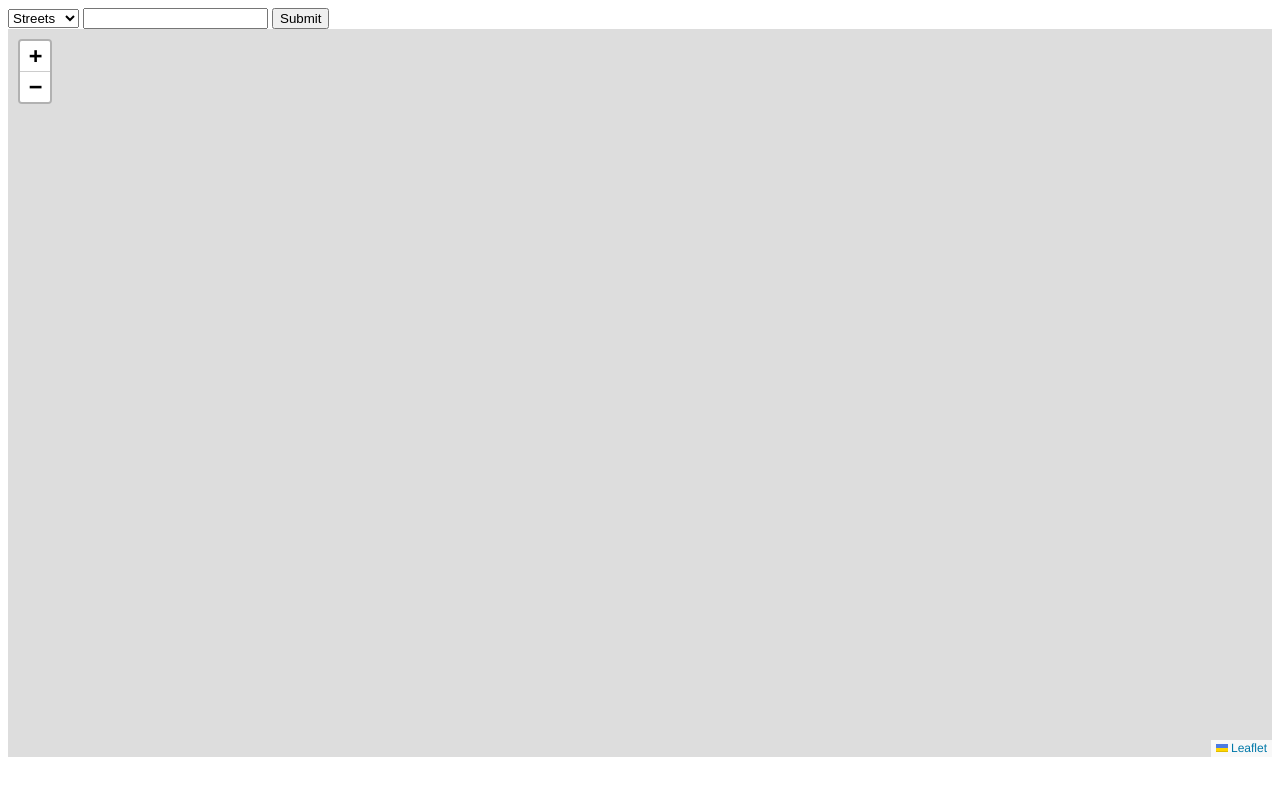
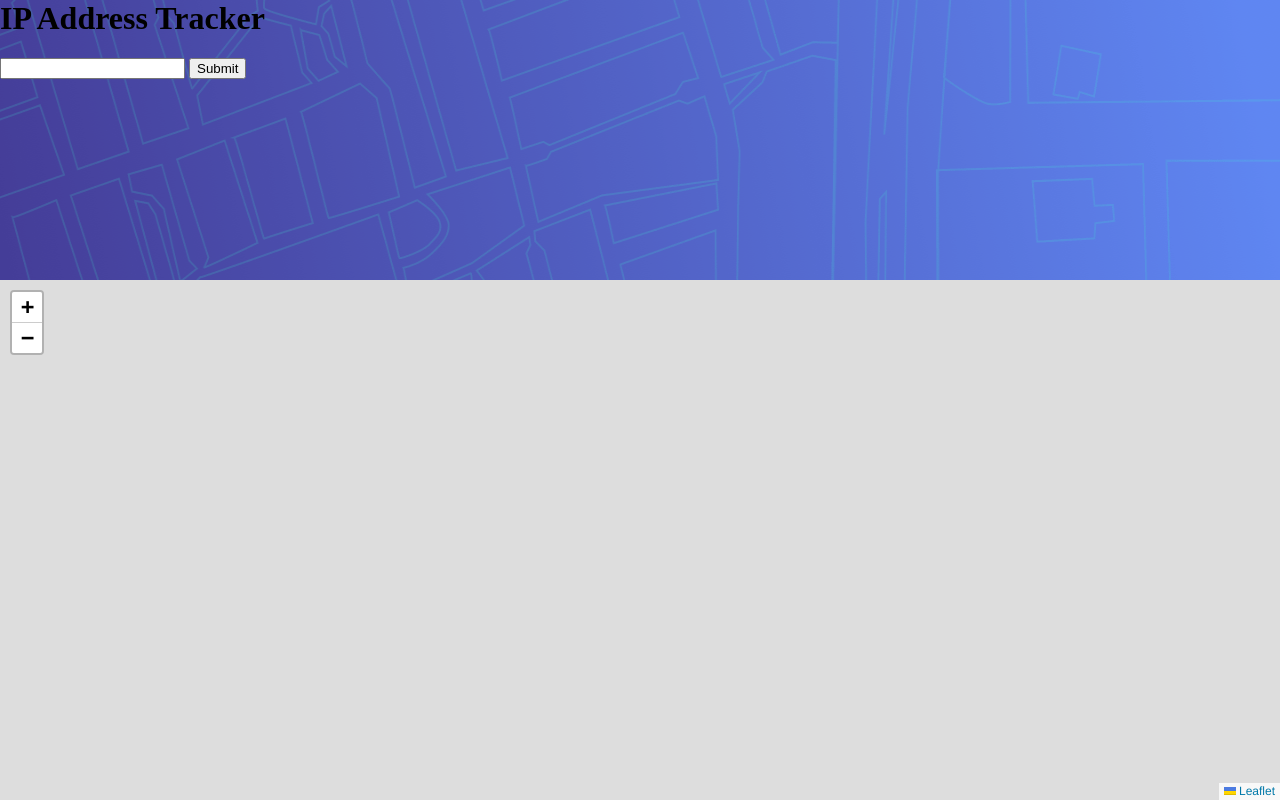
Before and after one commit to adrianptrv/IP_address_tracker_FE_Mentor, a plain HTML site: page index.html in a window 1280 px wide. Drawn offline with nearby package versions, Linux system fonts and the light colour scheme; no server answers.

Commit message:
New changes

```diff
--- a/index.html
+++ b/index.html
@@ -1,135 +1,36 @@
-<!doctype html>
-<html xmlns="http://www.w3.org/1999/xhtml" xmlns:v="urn:schemas-microsoft-com:vml"
-  xmlns:o="urn:schemas-microsoft-com:office:office">
-
+<!DOCTYPE html>
+<html lang="en">
 <head>
-  <title>NEWNEW</title>
-  <!--[if !mso]><!-->
-
-  <meta http-equiv="X-UA-Compatible" content="IE=edge">
-  <meta name="color-scheme" content="light dark">
-  <meta name="supported-color-schemes" content="light dark">
-  <!--<![endif]-->
-  <meta http-equiv="Content-Type" content="text/html; charset=UTF-8">
-  <meta name="viewport" content="width=device-width, initial-scale=1">
-
-  <style type="text/css">
-
-    #map { height: 728px;
-    width: 100%;}
-
-  </style>
+    <meta charset="UTF-8">
+    <meta name="viewport" content="width=device-width, initial-scale=1.0">
+    <title>IP Address Tracker</title>
+      <link rel="stylesheet" href="style.css">
+      <link rel="icon" href="images/favicon.png">
       <link rel="stylesheet" href="https://unpkg.com/leaflet@1.9.4/dist/leaflet.css" integrity="sha256-p4NxAoJBhIIN+hmNHrzRCf9tD/miZyoHS5obTRR9BMY=" crossorigin="" />
       <script src="https://unpkg.com/leaflet@1.9.4/dist/leaflet.js" integrity="sha256-20nQCchB9co0qIjJZRGuk2/Z9VM+kNiyxNV1lvTlZBo=" crossorigin=""></script>
-  <link rel="apple-touch-icon" sizes="180x180" href="http://www.10bet.co.uk/favicon.ico" />
-  <link rel="icon" type="image/x-icon" sizes="32x32" href="http://www.10bet.co.uk/favicon.ico">
-  </link>
+</head>
+<body>
 
-</head>
-<body style="word-spacing:normal;">
-
-
-
-<select onchange="changeMap(this)">
+  <div class="upper-wrapper">
+    <h1>IP Address Tracker</h1>
+      <!-- <select onchange="changeMap(this)">
         <option value="streets" selected>Streets</option>
         <option value="topo">Topo</option>
         <option value="sattelite">Sattelite</option>
-</select>
-
-
+      </select> -->
+        <div>
           <input type="text" id="InField">
           <input type="submit" id="submitField" onclick="getip()">
+        </div>
+  </div>
 
       <div id="map"></div>
 
 
 
-<script>
-  var obj;
-  var IPholder;
-  var map = L.map('map', {
-    'minZoom': 3,
-    'maxBounds': [
-    [90,-180],
-    [-90, 180]
-  ]
-  })
-  // Setting the Default Map view
-
- L.tileLayer('https://api.maptiler.com/maps/streets-v2/{z}/{x}/{y}.png?key=GNJkuzyL6GpeIIxa1RaW', {
-   attribution: '<a href="https://www.maptiler.com/copyright/" target="_blank">&copy; MapTiler</a> <a href="https://www.openstreetmap.org/copyright" target="_blank">&copy; OpenStreetMap contributors</a>',
-   noWrap: true,
- }).addTo(map);
- // Loading the map itself
 
 
- fetch('http://ip-api.com/json/')
-  .then(res => res.json())
-  .then(data => {
-   obj = data;
- })
- //Getting user IP through the API
-
- setTimeout( function() {
- document.getElementById("InField").value = obj.query
- IPholder = obj.query
- setMap();}, 500 )
- //Transferring user IP to variables and initiating the map pinpoint fucntion
-
-
- function getip(){
- IPholder = document.getElementById("InField").value
- fetch('http://ip-api.com/json/' + IPholder)
-   .then(res => res.json())
-   .then(data => {
-     obj = data;
-    })
-   setTimeout( function() {
-   setMap();}, 500 )
- }
- //Getting the input IP and running it through the IP API, and then executing the map pinpoint fucntion
-
- function setMap(){
-   map.setView([obj.lat, obj.lon], 14);
-   var marker = L.marker([obj.lat, obj.lon]).addTo(map);
-   marker.bindPopup("<b>" + IPholder + "</b><br>is located here.").openPopup();
- }
- //Map pinpoint function (Setting the exact location on the map with the latitude and longitude we get from the IP API. Then adding a marker and popup with the IP to the same location.)
-
- function changeMap(mapSelected){
-   var mapname = mapSelected.value
-
-   if (mapname == "topo") {
-   L.tileLayer('https://api.maptiler.com/maps/topo-v2/{z}/{x}/{y}.png?key=GNJkuzyL6GpeIIxa1RaW', {
-   attribution: '<a href="https://www.maptiler.com/copyright/" target="_blank">&copy; MapTiler</a> <a href="https://www.openstreetmap.org/copyright" target="_blank">&copy; OpenStreetMap contributors</a>',
-   noWrap: true,
-   }).addTo(map);
-   }
-
-   else if (mapname == "sattelite") {
-   L.tileLayer('https://api.maptiler.com/maps/hybrid/{z}/{x}/{y}.jpg?key=GNJkuzyL6GpeIIxa1RaW', {
-   attribution: '<a href="https://www.maptiler.com/copyright/" target="_blank">&copy; MapTiler</a> <a href="https://www.openstreetmap.org/copyright" target="_blank">&copy; OpenStreetMap contributors</a>',
-   }).addTo(map);
-   }
-
-   else {
-   L.tileLayer('https://api.maptiler.com/maps/streets-v2/{z}/{x}/{y}.png?key=GNJkuzyL6GpeIIxa1RaW', {
-   attribution: '<a href="https://www.maptiler.com/copyright/" target="_blank">&copy; MapTiler</a> <a href="https://www.openstreetmap.org/copyright" target="_blank">&copy; OpenStreetMap contributors</a>',
-   }).addTo(map);
-   }
- }
- //Changing map texture
-
- document.getElementById("InField").addEventListener("keypress", function(event) {
-  if (event.key === "Enter") {
-    event.preventDefault();
-    document.getElementById("submitField").click();
-  }
-});
-//Make input text be submitted with Enter key
-
- </script>
+<script src="script.js"></script>
 
 </body>
-
 </html>
--- /dev/null
+++ b/script.js
@@ -0,0 +1,82 @@
+var obj;
+var IPholder;
+var map = L.map('map', {
+  'minZoom': 3,
+  'maxBounds': [
+  [90,-180],
+  [-90, 180]
+]
+})
+// Setting the Default Map view
+
+L.tileLayer('https://api.maptiler.com/maps/streets-v2/{z}/{x}/{y}.png?key=GNJkuzyL6GpeIIxa1RaW', {
+ attribution: '<a href="https://www.maptiler.com/copyright/" target="_blank">&copy; MapTiler</a> <a href="https://www.openstreetmap.org/copyright" target="_blank">&copy; OpenStreetMap contributors</a>',
+ noWrap: true,
+}).addTo(map);
+// Loading the map itself
+
+
+fetch('http://ip-api.com/json/')
+.then(res => res.json())
+.then(data => {
+ obj = data;
+})
+//Getting user IP through the API
+
+setTimeout( function() {
+document.getElementById("InField").value = obj.query
+IPholder = obj.query
+setMap();}, 500 )
+//Transferring user IP to variables and initiating the map pinpoint fucntion
+
+
+function getip(){
+IPholder = document.getElementById("InField").value
+fetch('http://ip-api.com/json/' + IPholder)
+ .then(res => res.json())
+ .then(data => {
+   obj = data;
+  })
+ setTimeout( function() {
+ setMap();}, 500 )
+}
+//Getting the input IP and running it through the IP API, and then executing the map pinpoint fucntion
+
+function setMap(){
+ map.setView([obj.lat, obj.lon], 14);
+ var marker = L.marker([obj.lat, obj.lon]).addTo(map);
+ marker.bindPopup("<b>" + IPholder + "</b><br>is located here.").openPopup();
+}
+//Map pinpoint function (Setting the exact location on the map with the latitude and longitude we get from the IP API. Then adding a marker and popup with the IP to the same location.)
+
+function changeMap(mapSelected){
+ var mapname = mapSelected.value
+
+ if (mapname == "topo") {
+ L.tileLayer('https://api.maptiler.com/maps/topo-v2/{z}/{x}/{y}.png?key=GNJkuzyL6GpeIIxa1RaW', {
+ attribution: '<a href="https://www.maptiler.com/copyright/" target="_blank">&copy; MapTiler</a> <a href="https://www.openstreetmap.org/copyright" target="_blank">&copy; OpenStreetMap contributors</a>',
+ noWrap: true,
+ }).addTo(map);
+ }
+
+ else if (mapname == "sattelite") {
+ L.tileLayer('https://api.maptiler.com/maps/hybrid/{z}/{x}/{y}.jpg?key=GNJkuzyL6GpeIIxa1RaW', {
+ attribution: '<a href="https://www.maptiler.com/copyright/" target="_blank">&copy; MapTiler</a> <a href="https://www.openstreetmap.org/copyright" target="_blank">&copy; OpenStreetMap contributors</a>',
+ }).addTo(map);
+ }
+
+ else {
+ L.tileLayer('https://api.maptiler.com/maps/streets-v2/{z}/{x}/{y}.png?key=GNJkuzyL6GpeIIxa1RaW', {
+ attribution: '<a href="https://www.maptiler.com/copyright/" target="_blank">&copy; MapTiler</a> <a href="https://www.openstreetmap.org/copyright" target="_blank">&copy; OpenStreetMap contributors</a>',
+ }).addTo(map);
+ }
+}
+//Changing map texture
+
+document.getElementById("InField").addEventListener("keypress", function(event) {
+if (event.key === "Enter") {
+  event.preventDefault();
+  document.getElementById("submitField").click();
+}
+});
+//Make input text be submitted with Enter key
--- /dev/null
+++ b/style.scss
@@ -0,0 +1,18 @@
+#map {
+    height: 65dvh;
+    width: 100%;
+    position: absolute;
+    bottom: 0;
+}
+body {
+    margin: unset;
+}
+h1{
+    margin-top: unset;
+}
+.upper-wrapper{
+    background-image: url(images/pattern-bg-desktop.png);
+    height: 35dvh;
+    background-repeat: no-repeat;
+    background-size: 100% 100%;
+}
```
Also changed, not shown: images/favicon.png (added), images/icon-arrow.svg (added), images/icon-location.svg (added), images/pattern-bg-desktop.png (added), images/pattern-bg-mobile.png (added), style.css (added), 1 other file. Lines whose indentation alone changed are shown as unchanged.
